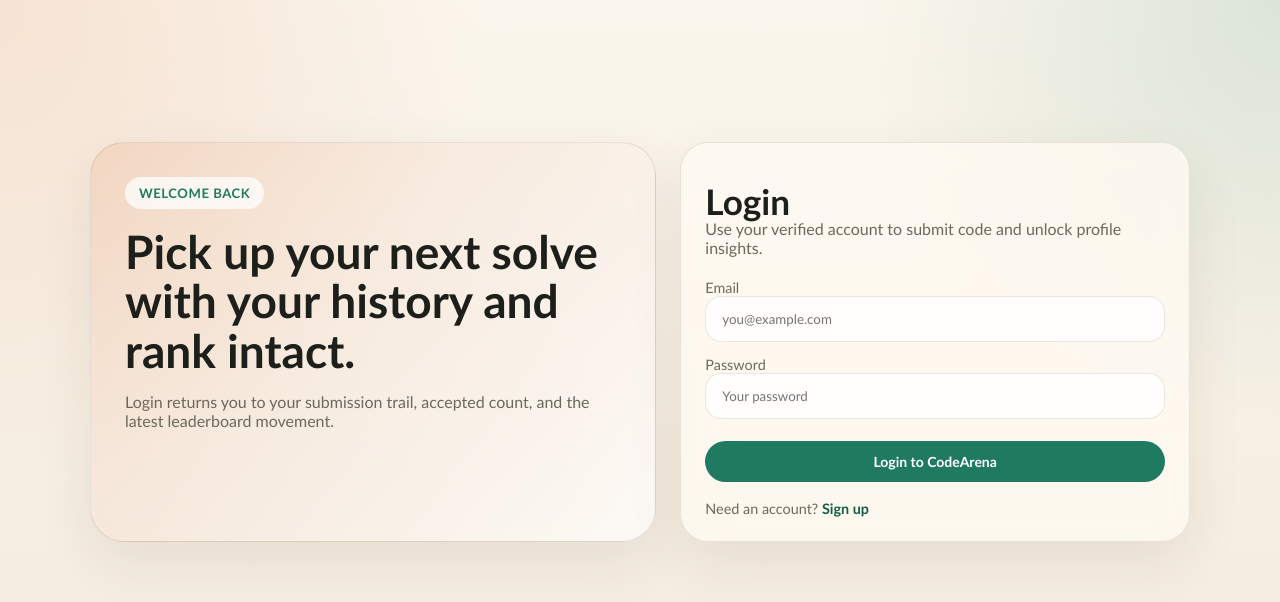
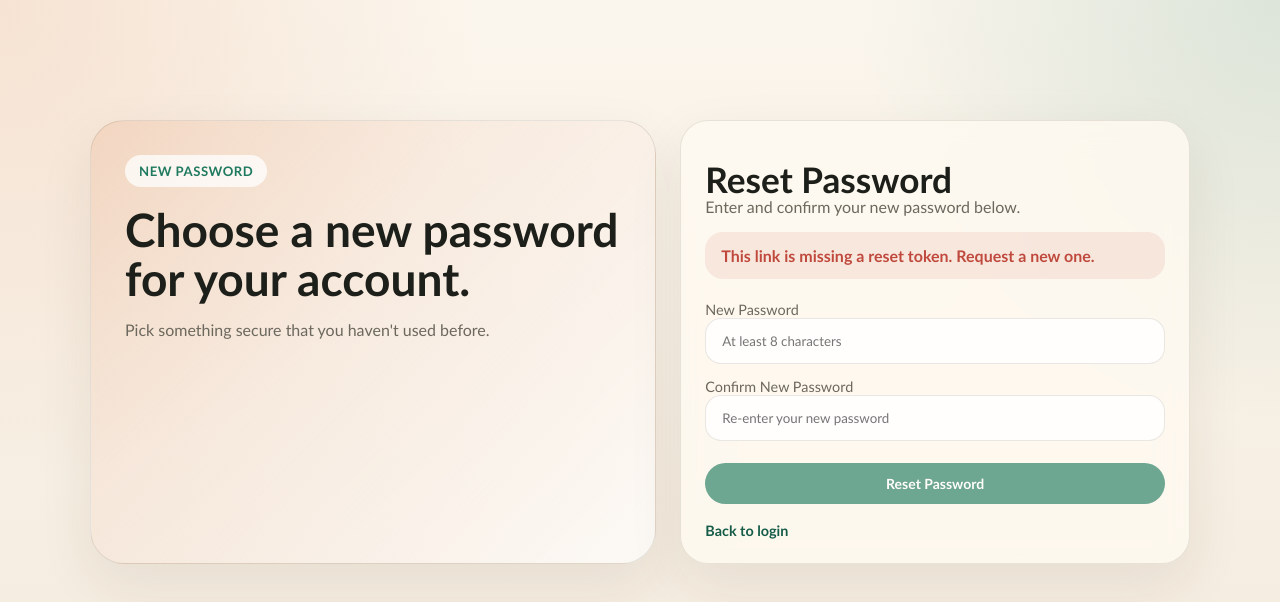
Before and after one commit to DeonMBaby/Code-Arena-Online-Judge, a React app in the folder frontend/: page /reset-password in a window 1280 px wide. Before the commit this address led to /login. Shown: the top 602 px of the page. Built offline with nearby package versions, Linux system fonts and the light colour scheme; the HTML template or start-up script is replaced by a standard one.

Commit message:
Add forgot password / reset password flow

```diff
--- a/frontend/src/App.jsx
+++ b/frontend/src/App.jsx
@@ -1,3 +1,5 @@
+import ForgotPassword from './pages/ForgotPassword';
+import ResetPassword from './pages/ResetPassword';
 import { BrowserRouter, Navigate, Routes, Route } from 'react-router-dom';
 import { AuthProvider } from './context/AuthContext';
 import { useAuth } from './context/AuthContext';
@@ -57,6 +59,8 @@ function AppRoutes() {
           )}
         />
         <Route path="/verify-email" element={<VerifyEmail />} />
+        <Route path="/forgot-password" element={<ForgotPassword />} />
+        <Route path="/reset-password" element={<ResetPassword />} />
         <Route
           path="/problems"
           element={(
--- /dev/null
+++ b/frontend/src/pages/ForgotPassword.jsx
@@ -0,0 +1,75 @@
+import { useEffect, useState } from 'react';
+import { Link, useLocation } from 'react-router-dom';
+import api from '../api';
+
+export default function ForgotPassword() {
+  const [email, setEmail] = useState('');
+  const [error, setError] = useState('');
+  const [message, setMessage] = useState('');
+  const [loading, setLoading] = useState(false);
+  const location = useLocation();
+
+  useEffect(() => {
+    if (location.state?.email) {
+      setEmail(location.state.email);
+    }
+  }, [location.state]);
+
+  const handleSubmit = async () => {
+    setLoading(true);
+    setError('');
+    setMessage('');
+    try {
+      const { data } = await api.post('/auth/forgot-password', { email });
+      // Backend always returns the same generic message whether or not the
+      // email exists, by design (prevents leaking which emails are
+      // registered) — so we just show whatever it says.
+      setMessage(data.message || 'If an account exists for that email, a password reset link has been sent.');
+    } catch (err) {
+      setError(err.response?.data?.message || 'Something went wrong. Please try again later.');
+    } finally {
+      setLoading(false);
+    }
+  };
+
+  return (
+    <div className="page auth-page">
+      <div className="auth-grid">
+        <section className="auth-promo warm">
+          <span className="eyebrow">Reset Access</span>
+          <h1>Forgot your password? Let's get you back in.</h1>
+          <p>Enter the email on your account and we'll send a link to reset your password.</p>
+        </section>
+
+        <section className="auth-card">
+          <h2>Forgot Password</h2>
+          <p className="section-copy">We'll email you a link to reset your password.</p>
+
+          {error && <div className="alert alert-error">{error}</div>}
+          {message && <div className="alert alert-success">{message}</div>}
+
+          <div className="form-grid">
+            <label>
+              <span>Email</span>
+              <input
+                type="email"
+                value={email}
+                onChange={(e) => setEmail(e.target.value)}
+                onKeyDown={(e) => e.key === 'Enter' && handleSubmit()}
+                placeholder="you@example.com"
+              />
+            </label>
+          </div>
+
+          <button className="btn btn-primary" style={{ width: '100%' }} onClick={handleSubmit} disabled={loading || !email}>
+            {loading ? 'Sending...' : 'Send Reset Link'}
+          </button>
+
+          <p className="auth-switch">
+            Remembered it? <Link to="/login">Back to login</Link>
+          </p>
+        </section>
+      </div>
+    </div>
+  );
+}
--- a/frontend/src/pages/Login.jsx
+++ b/frontend/src/pages/Login.jsx
@@ -10,6 +10,9 @@ export default function Login() {
   const [loading, setLoading] = useState(false);
   const [resendLoading, setResendLoading] = useState(false);
   const [showResend, setShowResend] = useState(false);
+  // NEW: track whether the last failure was specifically "wrong credentials"
+  // so we can offer a Forgot Password link right where the user needs it.
+  const [showForgotPassword, setShowForgotPassword] = useState(false);
   const { login } = useAuth();
   const navigate = useNavigate();
   const location = useLocation();
@@ -28,6 +31,7 @@ export default function Login() {
     setError('');
     setMessage('');
     setShowResend(false);
+    setShowForgotPassword(false);
     try {
       const { data } = await api.post('/auth/login', form);
       login(data.user, data.token);
@@ -37,6 +41,13 @@ export default function Login() {
       if (err.response?.status === 403) {
         setError('Your email is not verified.');
         setShowResend(Boolean(form.email));
+      } else if (err.response?.status === 400) {
+        // Backend intentionally returns a generic "Invalid credentials" for
+        // both "no such user" and "wrong password", so we can't tell which
+        // one it was — but either way, Forgot Password is the right next
+        // step to offer, so surface it any time login fails this way.
+        setError(payload?.message || 'Invalid credentials');
+        setShowForgotPassword(true);
       } else {
         setError(payload?.message || 'Login failed');
       }
@@ -74,7 +85,19 @@ export default function Login() {
           <h2>Login</h2>
           <p className="section-copy">Use your verified account to submit code and unlock profile insights.</p>
 
-          {error && <div className="alert alert-error">{error}</div>}
+          {error && (
+            <div className="alert alert-error">
+              {error}
+              {showForgotPassword && (
+                <>
+                  {' '}
+                  <Link to="/forgot-password" state={{ email: form.email }}>
+                    Forgot password?
+                  </Link>
+                </>
+              )}
+            </div>
+          )}
           {message && <div className="alert alert-success">{message}</div>}
 
           <div className="form-grid">
@@ -107,6 +130,9 @@ export default function Login() {
           <p className="auth-switch">
             Need an account? <Link to="/register">Sign up</Link>
           </p>
+          <p className="auth-switch">
+            <Link to="/forgot-password">Forgot your password?</Link>
+          </p>
         </section>
       </div>
     </div>
--- /dev/null
+++ b/frontend/src/pages/ResetPassword.jsx
@@ -0,0 +1,100 @@
+import { useState } from 'react';
+import { Link, useNavigate, useSearchParams } from 'react-router-dom';
+import api from '../api';
+
+export default function ResetPassword() {
+  const [searchParams] = useSearchParams();
+  const token = searchParams.get('token');
+  const [password, setPassword] = useState('');
+  const [confirmPassword, setConfirmPassword] = useState('');
+  const [error, setError] = useState('');
+  const [message, setMessage] = useState('');
+  const [loading, setLoading] = useState(false);
+  const navigate = useNavigate();
+
+  const handleSubmit = async () => {
+    setError('');
+    setMessage('');
+
+    if (!token) {
+      setError('Missing or invalid reset link. Please request a new one.');
+      return;
+    }
+    if (password.length < 8) {
+      setError('Password must be at least 8 characters.');
+      return;
+    }
+    if (password !== confirmPassword) {
+      setError('Passwords do not match.');
+      return;
+    }
+
+    setLoading(true);
+    try {
+      const { data } = await api.post('/auth/reset-password', { token, password });
+      setMessage(data.message || 'Password reset successful. You can now log in.');
+      setTimeout(() => {
+        navigate('/login', { state: { message: 'Password reset successful. Please log in with your new password.' } });
+      }, 1500);
+    } catch (err) {
+      setError(err.response?.data?.message || 'Something went wrong. Please try again later.');
+    } finally {
+      setLoading(false);
+    }
+  };
+
+  return (
+    <div className="page auth-page">
+      <div className="auth-grid">
+        <section className="auth-promo warm">
+          <span className="eyebrow">New Password</span>
+          <h1>Choose a new password for your account.</h1>
+          <p>Pick something secure that you haven't used before.</p>
+        </section>
+
+        <section className="auth-card">
+          <h2>Reset Password</h2>
+          <p className="section-copy">Enter and confirm your new password below.</p>
+
+          {!token && (
+            <div className="alert alert-error">
+              This link is missing a reset token. <Link to="/forgot-password">Request a new one</Link>.
+            </div>
+          )}
+          {error && <div className="alert alert-error">{error}</div>}
+          {message && <div className="alert alert-success">{message}</div>}
+
+          <div className="form-grid">
+            <label>
+              <span>New Password</span>
+              <input
+                type="password"
+                value={password}
+                onChange={(e) => setPassword(e.target.value)}
+                placeholder="At least 8 characters"
+              />
+            </label>
+            <label>
+              <span>Confirm New Password</span>
+              <input
+                type="password"
+                value={confirmPassword}
+                onChange={(e) => setConfirmPassword(e.target.value)}
+                onKeyDown={(e) => e.key === 'Enter' && handleSubmit()}
+                placeholder="Re-enter your new password"
+              />
+            </label>
+          </div>
+
+          <button className="btn btn-primary" style={{ width: '100%' }} onClick={handleSubmit} disabled={loading || !token}>
+            {loading ? 'Resetting...' : 'Reset Password'}
+          </button>
+
+          <p className="auth-switch">
+            <Link to="/login">Back to login</Link>
+          </p>
+        </section>
+      </div>
+    </div>
+  );
+}
```
